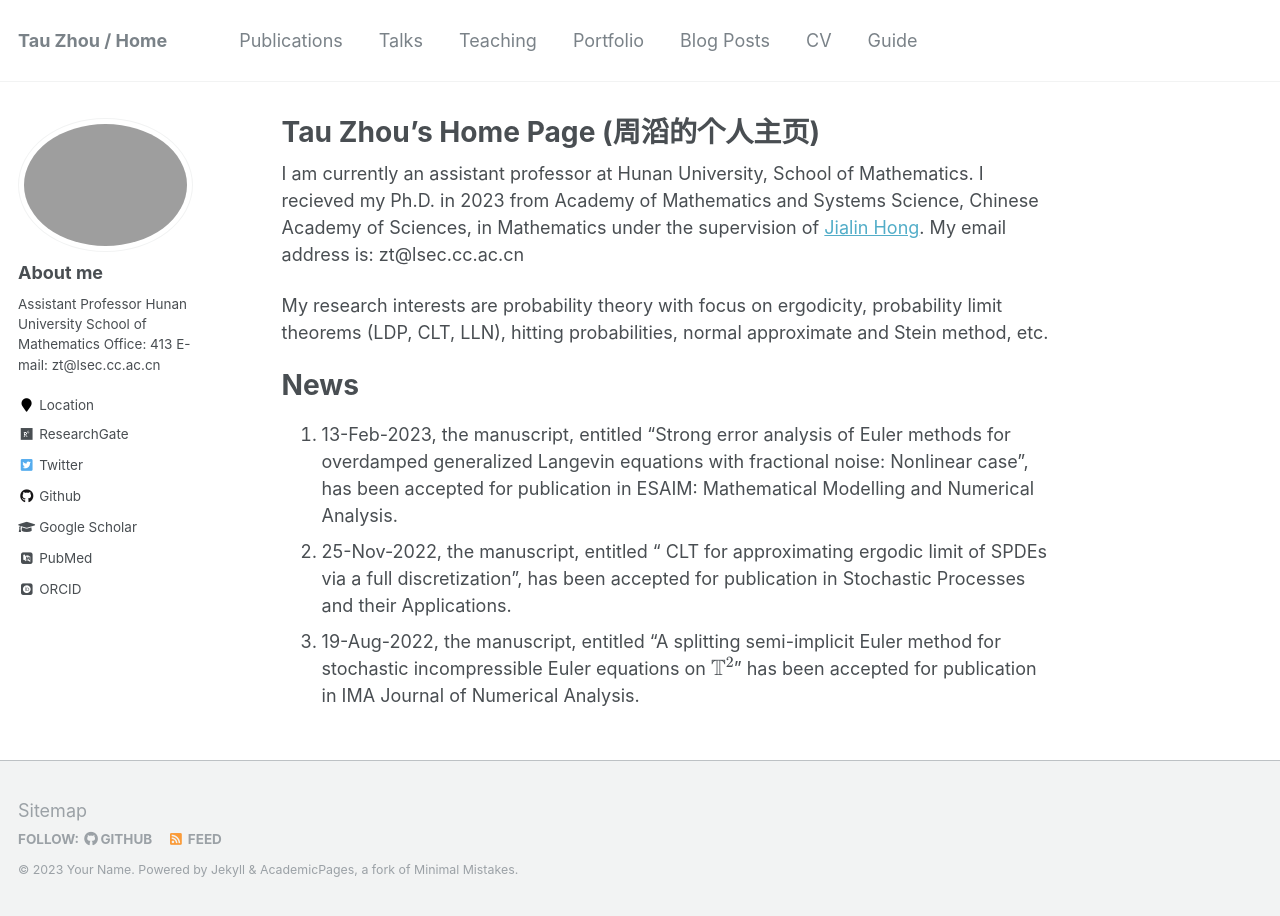
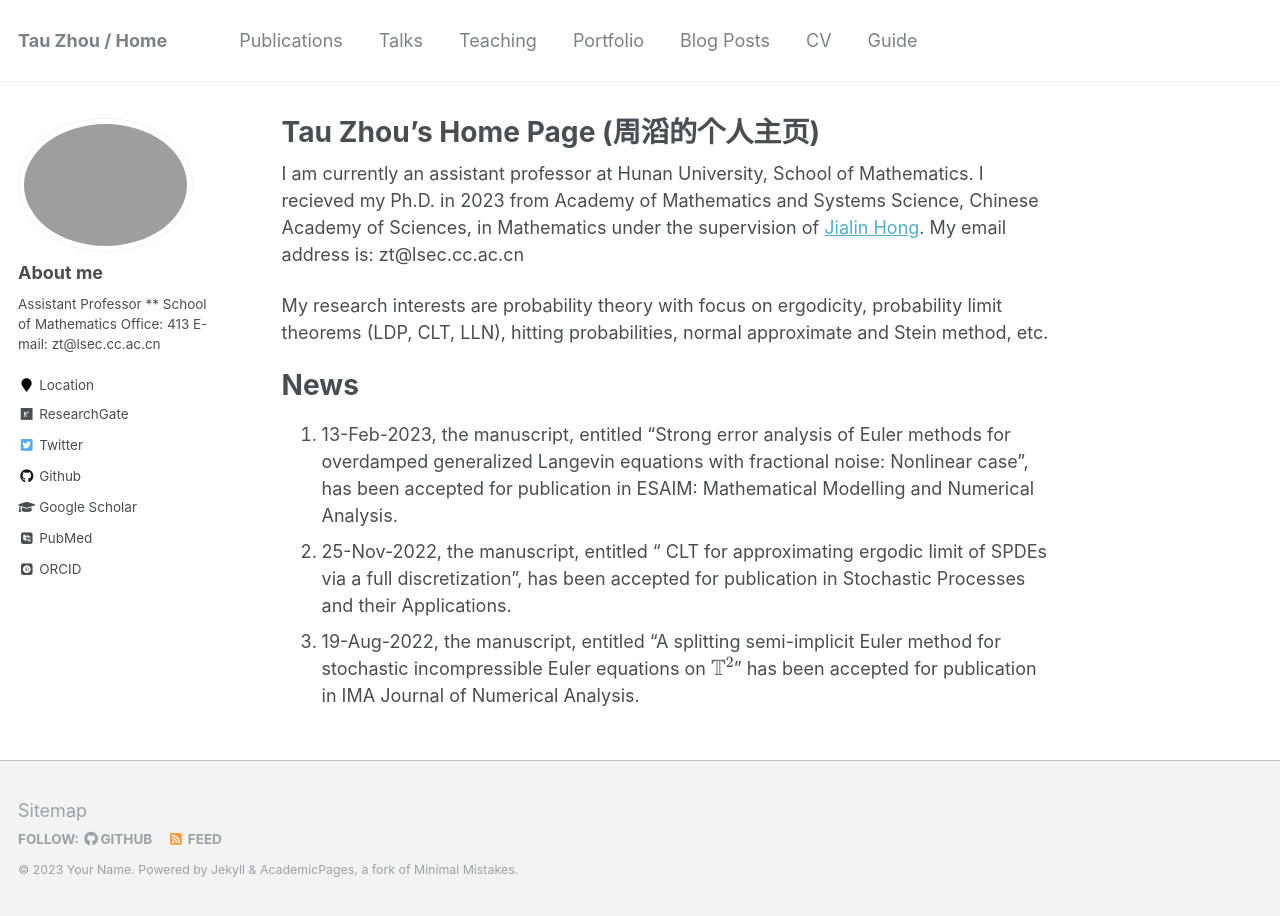
Before and after one commit to Tau-Zhou/Tau-Zhou.github.io, a Jekyll site: the page built from _pages/about.md, in a window 1280 px wide. Built offline with Jekyll 4.4.1, drawn with Linux system fonts in a browser that asks for light colours; some web fonts are replaced; formulas are drawn with MathJax 3.

Commit message:
Update _config.yml

```diff
--- a/_config.yml
+++ b/_config.yml
@@ -83,7 +83,7 @@ author:
   name             : "About me"
   avatar           : "profile.png"
   bio              : "Assistant Professor
-                      Hunan University
+                      **
                       School of Mathematics
                       Office: 413
                       E-mail: zt@lsec.cc.ac.cn"
```
